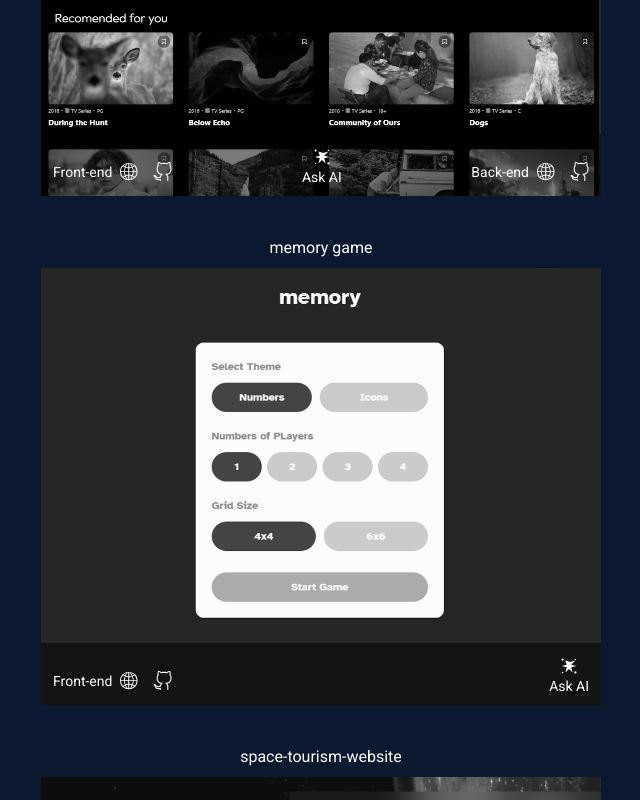
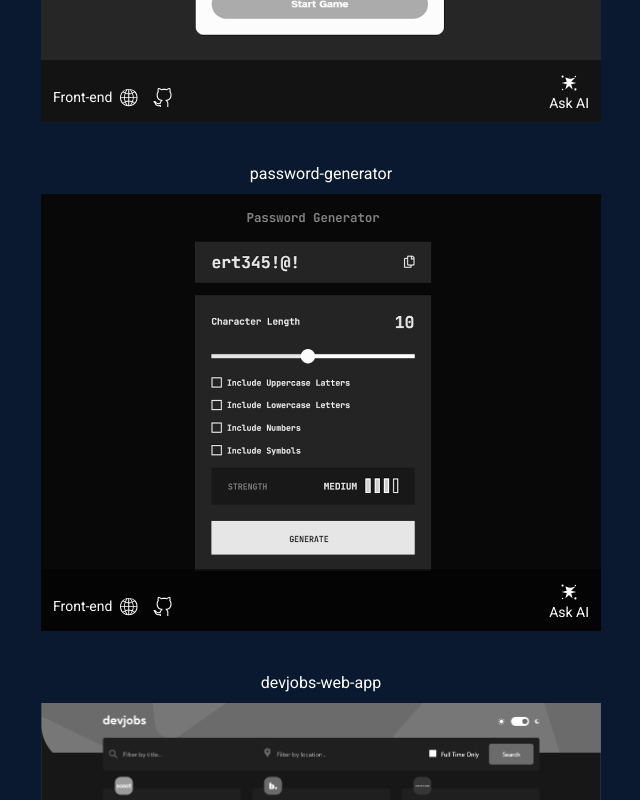
Before and after one commit to dlkokhta/My-Portfoglio, a Next.js app: page / in a window 1280 px wide. Shown: the part 2560-3360 px from the top of the page, without its empty margins (519-1159 px from the left). Built offline with nearby package versions, Linux system fonts and the light colour scheme.

Commit message:
change lingua ai project image

```diff
--- a/src/app/components/Projects.tsx
+++ b/src/app/components/Projects.tsx
@@ -103,34 +103,7 @@ const Projects = () => {
         ]}
       />
 
-      <ProjectsDetails
-        projectName="entertainment-web-app"
-        projectImage="/entertainment-web-app.png"
-        projectDescription={[
-          "User registration",
-          "Filter options by movie name, move and TV series",
-          "Bookmarking feature for saving favorite movies and TV series",
-          "Error handling with clear messages during registration and login",
-          "Responsive interface for an enhanced user experience",
-        ]}
-        projectTechnologies={[
-          " React, TypeScript, Redux, Node.js, Express, MongoDB, Yup, Joi, Tailwind",
-        ]}
-        projectSVGs={[
-          {
-            title: "Front-end",
-            pageLink: "https://entertainment-web-app-frontend-wine.vercel.app/",
-            githubLink:
-              "https://github.com/dlkokhta/entertainment-web-app-frontend/",
-          },
 
-          {
-            title: "Back-end",
-            pageLink: "https://entertainment-web-app.dimitrikokhtashvili.site/",
-            githubLink: "https://github.com/dlkokhta/entertainment-web-app-API",
-          },
-        ]}
-      />
 
       <ProjectsDetails
         projectName="memory game"
@@ -152,33 +125,7 @@ const Projects = () => {
         ]}
       />
 
-      <ProjectsDetails
-        projectName="space-tourism-website"
-        projectImage="/space-tourism-websit.png"
-        projectDescription={[
-          " Explore detailed information about destinations, crew  members, and space technology",
-          "Toggle tabs to seamlessly switch between categories and learn more about each topic",
-          "Fully responsive design, optimized for desktop, tablet, and mobile viewing",
-          "Hover effects on interactive elements, enhancing user navigation and engagement",
-          "Visually engaging layout with smooth transitions and immersive imagery",
-        ]}
-        projectTechnologies={[" React, TypeScript, Tailwind, Express, MongoDB"]}
-        projectSVGs={[
-          {
-            title: "Front-end",
-            pageLink: "https://space-tourism-website-main-navy.vercel.app/",
-            githubLink:
-              "https://github.com/dlkokhta/space-tourism-website-main",
-          },
-          {
-            title: "Back-end",
-            pageLink:
-              "https://space-tourism-website-main-api-2-production.up.railway.app/",
-            githubLink:
-              "https://github.com/dlkokhta/space-tourism-website-main-API-2",
-          },
-        ]}
-      />
+
 
       <ProjectsDetails
         projectName="password-generator"
@@ -241,79 +188,9 @@ const Projects = () => {
         ]}
       />
 
-      <ProjectsDetails
-        projectName="rest-countries-app"
-        projectImage="/rest-countries-app.png"
-        projectDescription={[
-          "Displays information about countries including population, region, capital, and flag.",
-          "Provides a search functionality to quickly find specific countries by name.",
-          "Includes a dropdown filter to view countries by region (e.g., Asia, Europe).",
-          "Shows detailed information for selected countries, such as native name, subregion, languages, currencies, and border countries.",
-          "Allows navigation to border countries by clicking on them in the detailed view.",
-          "Offers a dark mode.",
-          "Responsive design ensures an optimized experience across various devices.",
-        ]}
-        projectTechnologies={["  React, Tailwind"]}
-        projectSVGs={[
-          {
-            title: "Front-end",
-            pageLink:
-              "https://rest-countries-api-with-color-theme-switcher-master-smoky.vercel.app/",
-            githubLink:
-              "https://github.com/dlkokhta/rest-countries-api-with-color-theme-switcher-master",
-          },
-        ]}
-      />
 
-      {/* <ProjectsDetails
-        projectName="todo-list-app"
-        projectImage="/todo-list.png"
-        projectDescription={[
-          "Add, Edit, and Delete Todos – Easily manage your tasks with a simple and intuitive interface.",
-          "Mark as Completed – Clicking 'Completed' moves the todo to the history view, replacing the normal todo list with completed tasks.",
-          "Search Functionality – Quickly find specific tasks using a search bar that filters todos by name.",
-          "State Management – Redux Toolkit handles global state management for efficient updates and reactivity.",
-        ]}
-        projectTechnologies={[
-          " React, TypeScript, Redux, Node.js, Express, SQLite, Yup, Joi, Tailwind",
-        ]}
-        projectSVGs={[
-          {
-            title: "Front-end",
-            pageLink: "https://to-do-list-app-dimitrikokhtashvili.vercel.app/",
-            githubLink: "https://github.com/dlkokhta/To-Do-List-App",
-          },
 
-          {
-            title: "Back-end",
-            pageLink: "https://to-do-app.dimitrikokhtashvili.site/",
-            githubLink: "https://github.com/dlkokhta/To-Do-List-App-API",
-          },
-        ]}
-      /> */}
 
-      {/* <ProjectsDetails
-        projectName=""
-        projectImage=""
-        projectDescription={[
-
-        ]}
-        projectTechnologies={[
-
-        ]}
-        projectSVGs={[
-          {
-            title: "Front-end",
-            pageLink: "",
-            githubLink: "",
-          },
-          {
-            title: "Back-end",
-            pageLink: "",
-            githubLink: "",
-          },
-        ]}
-      /> */}
 
       <div className="to-transparen h-[1px] bg-gradient-to-r from-transparent via-slate-400 mt-20"></div>
     </div>
```
Also changed, not shown: public/linguaAI.png (deleted), src/app/components/LinguaAI.png (added).
